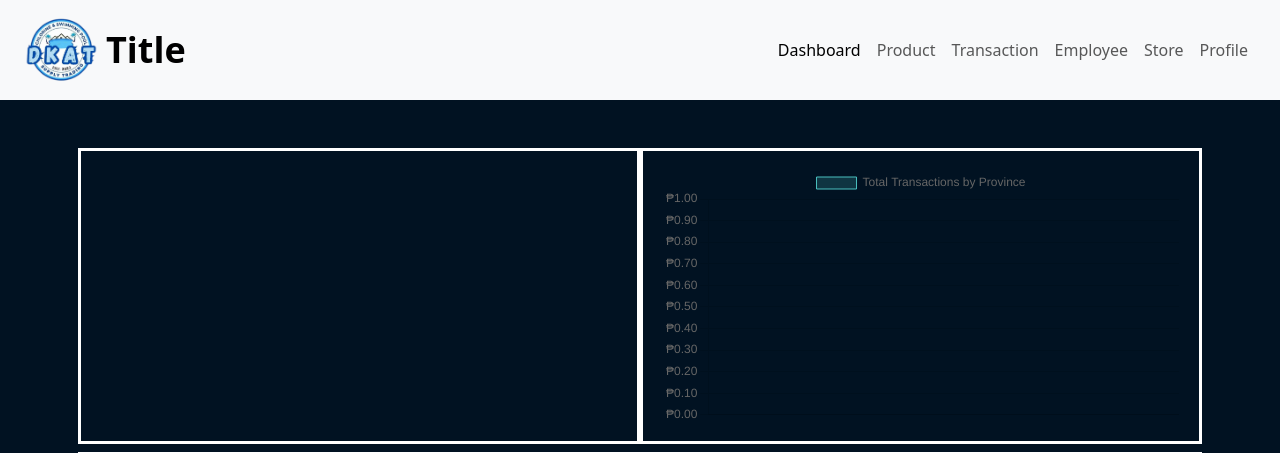
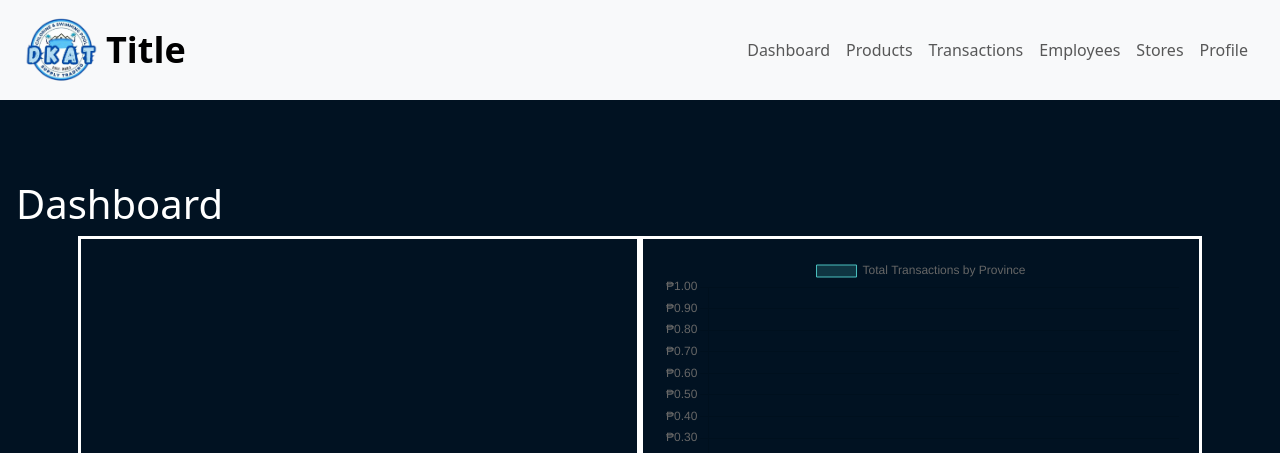
Before and after one commit to IvnnM/CAPSTONE, a PHP site: page /1CAPSTONE/views/admin_view.php in a window 1280 px wide. Shown: the top 453 px of the page. Run offline with PHP 8.4, Linux system fonts and the light colour scheme; the visitor is signed in with stand-in values (Sample User, id 1); data that the repository does not hold is empty; some libraries are stand-ins or nearby versions.

Commit message:
Navigation update complete

```diff
--- a/includes/admin/header.php
+++ b/includes/admin/header.php
@@ -1,35 +1,37 @@
+<script src="../../assets/js/navbar.js"></script>
 <nav class="navbar navbar-expand-lg navbar-light bg-light">
-  <div class="container-fluid ps-lg-4 pe-lg-4 ">
+  <div class="container-fluid ps-lg-4 pe-lg-4">
+    <!-- Logo and Title -->
     <a class="navbar-brand d-flex align-items-center" href="#">
-      <img src="./../assets/images/logo.png" alt="Logo" width="74" height="74" class="d-inline-block align-text-mid">
+      <img src="../assets/images/logo.png" alt="Logo" width="74" height="74" class="d-inline-block align-text-mid">
       <strong class="ms-2 custom-title">Title</strong>
     </a>
 
-    <!-- Toggle button for collapsing content -->
+    <!-- Toggle button for mobile view -->
     <button class="navbar-toggler" type="button" data-bs-toggle="collapse" data-bs-target="#navbarNav" aria-controls="navbarNav" aria-expanded="false" aria-label="Toggle navigation">
       <span class="navbar-toggler-icon"></span>
     </button>
 
-    <!-- Navigation links always visible in the navbar -->
+    <!-- Navigation links -->
     <div class="collapse navbar-collapse" id="navbarNav">
       <ul class="navbar-nav ms-auto">
         <li class="nav-item">
-          <a class="nav-link active" aria-current="page" href="#">Dashboard</a>
+          <a class="nav-link" href="#Overview">Dashboard</a>
         </li>
         <li class="nav-item">
-          <a class="nav-link" href="#">Product</a>
+          <a class="nav-link" href="#Products">Products</a>
         </li>
         <li class="nav-item">
-          <a class="nav-link" href="#">Transaction</a>
+          <a class="nav-link" href="#Transaction">Transactions</a>
         </li>
         <li class="nav-item">
-          <a class="nav-link" href="#">Employee</a>
+          <a class="nav-link" href="#Employee">Employees</a>
         </li>
         <li class="nav-item">
-          <a class="nav-link" href="#">Store</a>
+          <a class="nav-link" href="#Store">Stores</a>
         </li>
         <li class="nav-item">
-          <a class="nav-link" href="#">Profile</a>
+          <a class="nav-link" href="#Profile">Profile</a>
         </li>
       </ul>
     </div>
--- a/includes/cdn.php
+++ b/includes/cdn.php
@@ -7,3 +7,5 @@
 
 <!-- Bootstrap Icons CDN -->
 <link rel="stylesheet" href="https://cdn.jsdelivr.net/npm/bootstrap-icons@1.8.1/font/bootstrap-icons.css">
+
+<script src="https://code.jquery.com/jquery-3.6.0.min.js"></script>
--- a/views/admin_view.php
+++ b/views/admin_view.php
@@ -22,17 +22,45 @@
   <?php include("../includes/admin/header.php"); ?>
   <br><br>
 
-  <?php include("../modules/geographic_information_system/dashboard.php"); ?>
+  <div class="page p-3 mt-3 mb-3" id="Overview">
+      <h1>Dashboard</h1>
+      <?php include("../modules/geographic_information_system/dashboard.php"); ?>
+  </div>
 
-  <!-- <h1>Content</h1>
-  <a href=""><button>Go to</button></a>
-  <a href=""><button>Go to</button></a>
-  <a href=""><button>Go to</button></a>
-  <a href=""><button>Go to</button></a> -->
+  <div class="page p-3 mt-3 mb-3" id="Products" style="display: none;">
+      <h1>Products</h1>
+      <!-- Include relevant product-related modules here -->
+  </div>
+
+  <div class="page p-3 mt-3 mb-3" id="Transaction" style="display: none;">
+      <h1>Transaction</h1>
+      <!-- Include relevant transaction-related modules here -->
+  </div>
+
+  <div class="page p-3 mt-3 mb-3" id="Employee" style="display: none;">
+      <h1>Employee</h1>
+      <!-- Include relevant employee-related modules here -->
+  </div>
+
+  <div class="page p-3 mt-3 mb-3" id="Store" style="display: none;">
+      <h1>Store</h1>
+      <!-- Include relevant store-related modules here -->
+  </div>
+
+  <div class="page p-3 mt-3 mb-3" id="Profile" style="display: none;">
+      <h1>Profile</h1>
+      <h2>Session Information</h2>
+      <ul>
+          <li>User ID: <?php echo htmlspecialchars($_SESSION['userId']); ?></li>
+          <li>User Name: <?php echo htmlspecialchars($_SESSION['userName']); ?></li>
+          <li>Role: <?php echo htmlspecialchars($_SESSION['role']); ?></li>
+      </ul>
+  </div>
 
   <br><br>
-
   <?php include("../includes/admin/footer.php"); ?>
+  <script src="../assets/js/navbar.js"></script>
 
 </body>
+
 </html>
```
Also changed, not shown: assets/js/navbar.js (added, +39 -0 lines).
